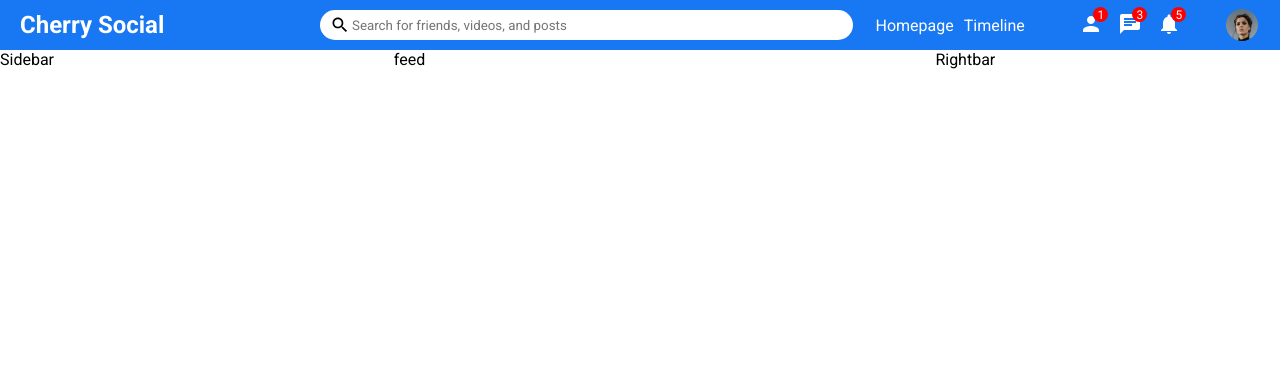
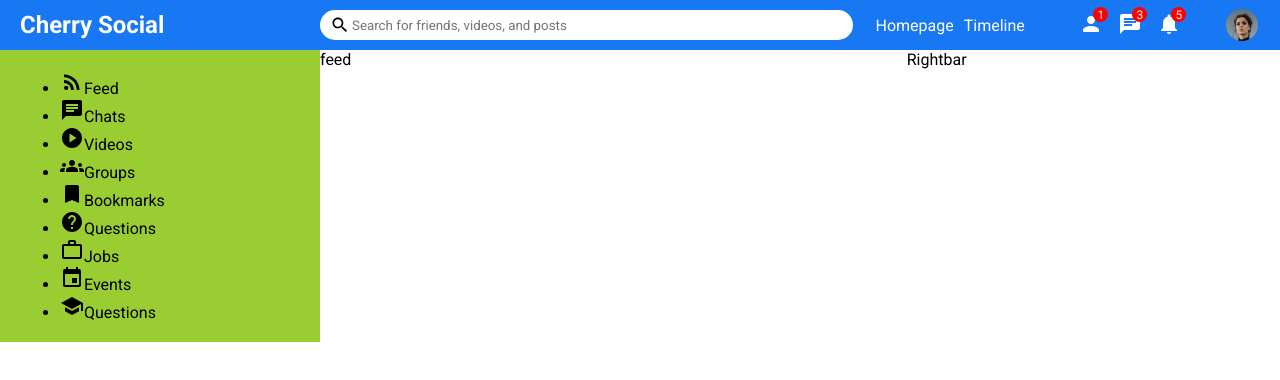
Before and after one commit to constructorlib/Cherry_Social, a React (Vite) app in the folder cherrysocial/: page / in a window 1280 px wide. Shown: the top 380 px of the page. Built offline with nearby package versions, Linux system fonts and the light colour scheme.

Commit message:
9 mui icons update for sidebar

```diff
--- a/cherrysocial/src/components/Sidebar/Sidebar.jsx
+++ b/cherrysocial/src/components/Sidebar/Sidebar.jsx
@@ -1,10 +1,53 @@
 import "./sidebar.css";
 import React from "react";
+import * as Icons from "@mui/icons-material";
+import { Icon } from "@mui/material";
 
 export default function Sidebar() {
   return (
     <>
-      <div className="sidebar">Sidebar</div>
+      <div className="sidebar">
+        <div className="sidebarWrapper">
+          <ul className="sidebarList">
+            <li className="sidebarListItem">
+              <Icons.RssFeed className="sidebarIcon" />
+              <span className="sidebarListItemText">Feed</span>
+            </li>
+            <li className="sidebarListItem">
+              <Icons.Chat className="sidebarIcon" />
+              <span className="sidebarListItemText">Chats</span>
+            </li>
+            <li className="sidebarListItem">
+              <Icons.PlayCircle className="sidebarIcon" />
+              <span className="sidebarListItemText">Videos</span>
+            </li>
+            <li className="sidebarListItem">
+              <Icons.Groups className="sidebarIcon" />
+              <span className="sidebarListItemText">Groups</span>
+            </li>
+            <li className="sidebarListItem">
+              <Icons.Bookmark className="sidebarIcon" />
+              <span className="sidebarListItemText">Bookmarks</span>
+            </li>
+            <li className="sidebarListItem">
+              <Icons.Help className="sidebarIcon" />
+              <span className="sidebarListItemText">Questions</span>
+            </li>
+            <li className="sidebarListItem">
+              <Icons.WorkOutline className="sidebarIcon" />
+              <span className="sidebarListItemText">Jobs</span>
+            </li>
+            <li className="sidebarListItem">
+              <Icons.Event className="sidebarIcon" />
+              <span className="sidebarListItemText">Events</span>
+            </li>
+            <li className="sidebarListItem">
+              <Icons.School className="sidebarIcon" />
+              <span className="sidebarListItemText">Questions</span>
+            </li>
+          </ul>
+        </div>
+      </div>
     </>
   );
 }
--- a/cherrysocial/src/components/Sidebar/sidebar.css
+++ b/cherrysocial/src/components/Sidebar/sidebar.css
@@ -1,3 +1,8 @@
 .sidebar {
-  flex: 4;
+  flex: 3;
+  height: calc(100vh - 50px);
 }
+.sidebarWrapper {
+  padding: 20px;
+  background-color: yellowgreen;
+}
```
